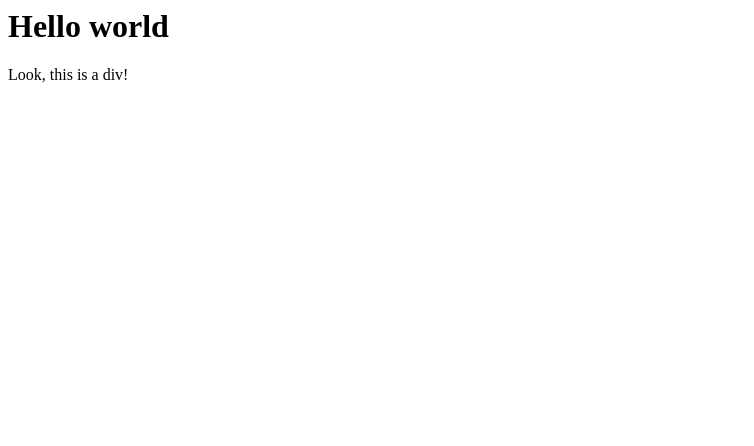
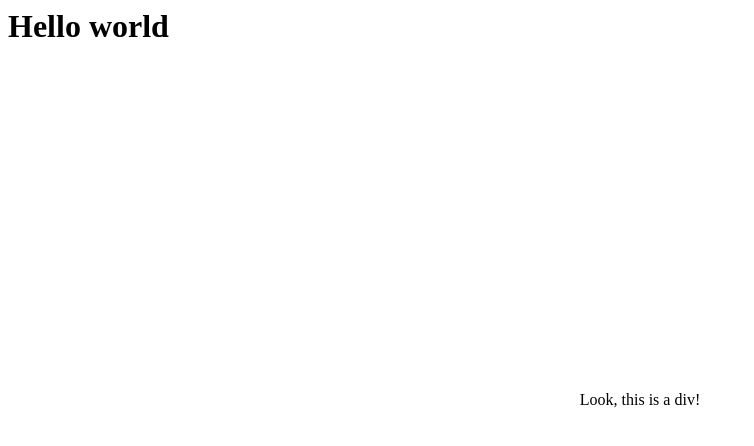
Before and after one commit to keber/keber_cl, a plain HTML site: page index.html in a window 1280 px wide. Shown: the whole page, without its empty margins (0-754 px from the left). Drawn offline with Linux system fonts and the light colour scheme.

Commit message:
added css to center a div

```diff
--- a/index.html
+++ b/index.html
@@ -1,9 +1,18 @@
 <html>
     <head>
         <title>Hello world! keber.cl</title>
+        <style>
+            .center {
+                position: absolute;
+                top: 50%;
+                left: 50%;
+                transform: translate(-50%, -50%);
+                padding: 10px;
+            }
+        </style>
     </head>
     <body>
         <h1>Hello world</h1>
-        <div>Look, this is a div!</div>
+        <div class="center">Look, this is a div!</div>
     </body>
 </html>
```
